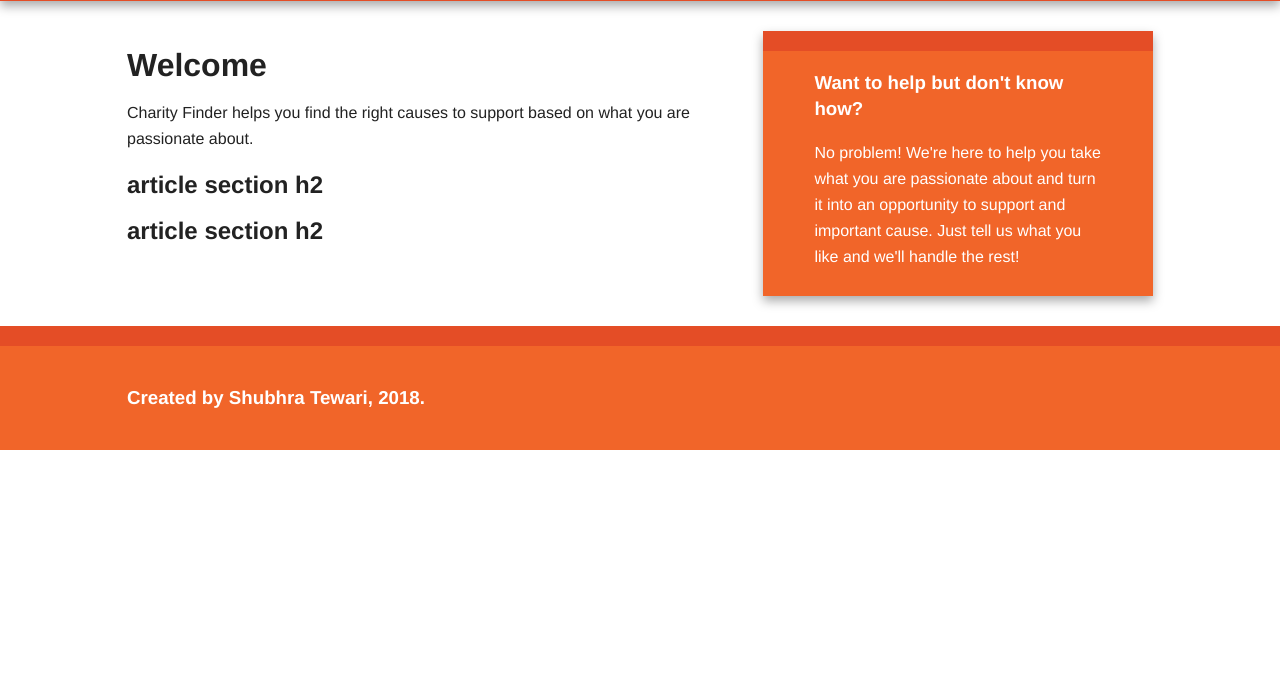
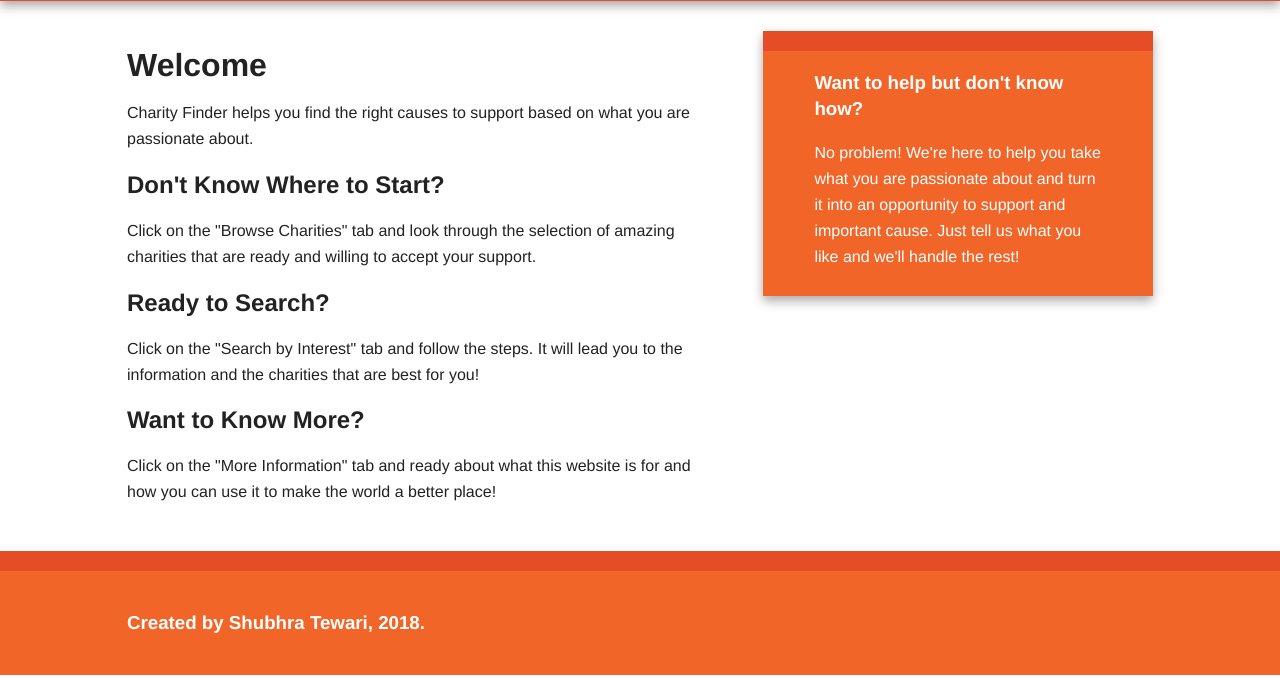
Before and after one commit to shubhrate/Charity-Finder, a Flask app: page / in a window 1280 px wide. Shown: the part 121-800 px from the top of the page. Run offline with Flask 2, Linux system fonts and the light colour scheme; some libraries are stand-ins or nearby versions.

Commit message:
added more information on home page for how to navigate the website

```diff
--- a/templates/index.html
+++ b/templates/index.html
@@ -11,12 +11,16 @@ Welcome to Charity Finder!
             <p>Charity Finder helps you find the right causes to support based on what you are passionate about.</p>
         </header>
         <section>
-            <h2>article section h2</h2>
-            <p></p>
+            <h2>Don't Know Where to Start?</h2>
+            <p>Click on the "Browse Charities" tab and look through the selection of amazing charities that are ready and willing to accept your support.</p>
         </section>
         <section>
-            <h2>article section h2</h2>
-            <p></p>
+            <h2>Ready to Search?</h2>
+            <p>Click on the "Search by Interest" tab and follow the steps. It will lead you to the information and the charities that are best for you!</p>
+        </section>
+        <section>
+            <h2>Want to Know More?</h2>
+            <p>Click on the "More Information" tab and ready about what this website is for and how you can use it to make the world a better place!</p>
         </section>
     </article>
 {% endblock %}
```
